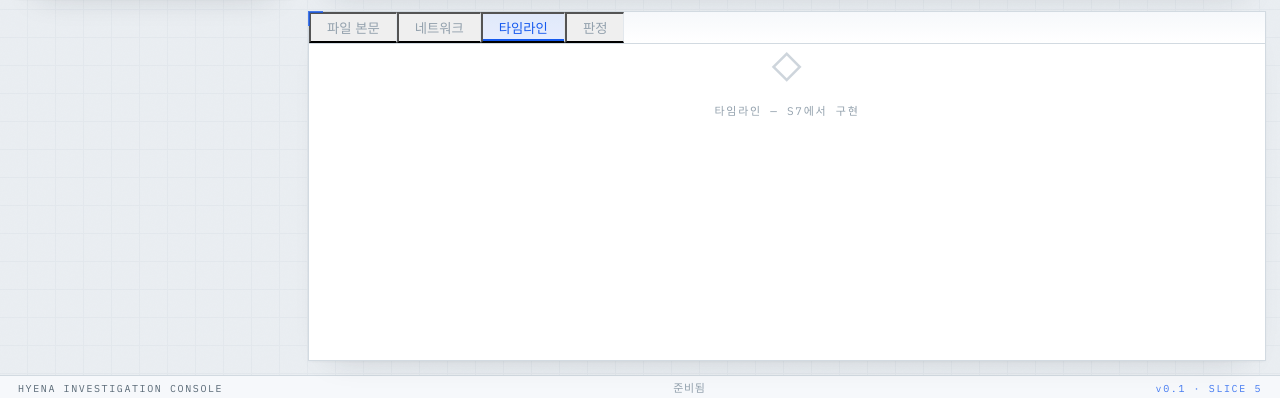
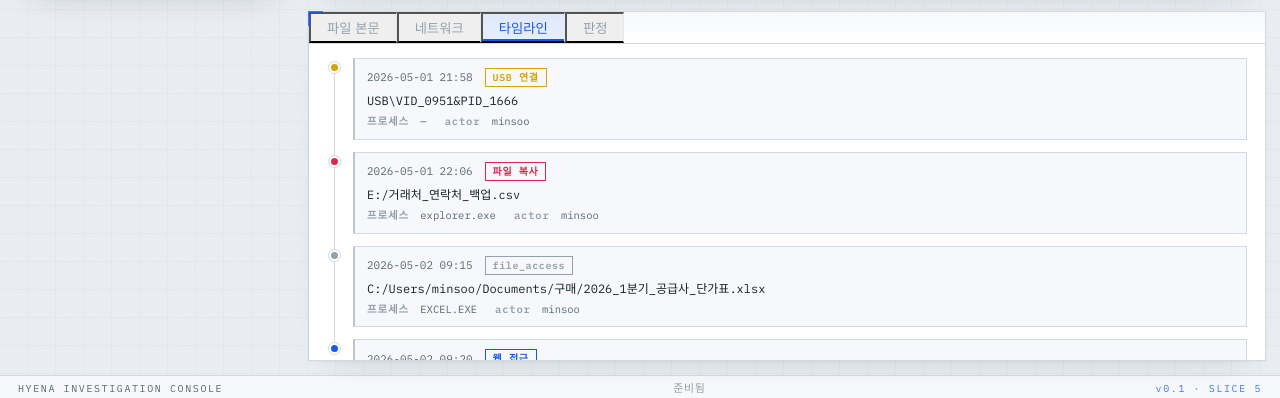
Before and after one commit to yoonmo01/AUTH, a React (Vite) app in the folder frontend/: page / in a window 1280 px wide. Both pictures are taken after a click on the button "타임라인". Shown: the part 399-797 px from the top of the page. Built offline with nearby package versions, Linux system fonts and the light colour scheme; no server answers; a web font is replaced by a local one.

Commit message:
[S7] 완료

```diff
--- a/frontend/src/App.css
+++ b/frontend/src/App.css
@@ -894,6 +894,117 @@ body::after {
 }
 
 /* ============================================================
+   TIMELINE — chronological activity rail
+   ============================================================ */
+
+.tl {
+  list-style: none;
+  width: 100%;
+  padding: 14px 18px;
+}
+
+.tl__item {
+  display: flex;
+  gap: 12px;
+  align-items: stretch;
+}
+
+.tl__rail {
+  position: relative;
+  flex: none;
+  width: 14px;
+  display: flex;
+  justify-content: center;
+}
+
+/* connector line through the dot column */
+.tl__rail::before {
+  content: '';
+  position: absolute;
+  top: 0;
+  bottom: 0;
+  width: 1px;
+  background: var(--line);
+}
+
+.tl__item:first-child .tl__rail::before {
+  top: 9px;
+}
+.tl__item:last-child .tl__rail::before {
+  bottom: calc(100% - 9px);
+}
+
+.tl__dot {
+  position: relative;
+  z-index: 1;
+  width: 11px;
+  height: 11px;
+  margin-top: 4px;
+  border-radius: 50%;
+  border: 2px solid var(--panel);
+  box-shadow: 0 0 0 1px var(--line);
+}
+
+.tl__card {
+  flex: 1;
+  min-width: 0;
+  margin-bottom: 12px;
+  padding: 9px 12px;
+  background: var(--panel-2);
+  border: 1px solid var(--line);
+  border-left: 2px solid var(--line-hot);
+}
+
+.tl__head {
+  display: flex;
+  align-items: center;
+  gap: 12px;
+  margin-bottom: 5px;
+}
+
+.tl__time {
+  font-family: var(--f-mono);
+  font-size: 11px;
+  font-variant-numeric: tabular-nums;
+  color: var(--ink-dim);
+}
+
+.tl__type {
+  padding: 1px 7px;
+  border: 1px solid;
+  font-family: var(--f-mono);
+  font-size: 10px;
+  font-weight: 600;
+  letter-spacing: 0.06em;
+}
+
+.tl__target {
+  font-family: var(--f-mono);
+  font-size: 12px;
+  color: var(--ink);
+  white-space: nowrap;
+  overflow: hidden;
+  text-overflow: ellipsis;
+}
+
+.tl__meta {
+  display: flex;
+  flex-wrap: wrap;
+  gap: 4px 18px;
+  margin-top: 4px;
+  font-family: var(--f-mono);
+  font-size: 10.5px;
+  color: var(--ink-dim);
+}
+
+.tl__cell b {
+  color: var(--ink-faint);
+  font-weight: 600;
+  letter-spacing: 0.08em;
+  margin-right: 5px;
+}
+
+/* ============================================================
    FOOTER — status strip
    ============================================================ */
 
--- a/frontend/src/components/ContentViewer.tsx
+++ b/frontend/src/components/ContentViewer.tsx
@@ -2,6 +2,7 @@ import { useState } from 'react'
 import { useQuery } from '@tanstack/react-query'
 import { fetchFileContent } from '../api/client'
 import { NetworkViewer } from './NetworkViewer'
+import { TimelineViewer } from './TimelineViewer'
 import { sanitizeHtml } from '../sanitizeHtml'
 import { formatSize, formatDate } from '../format'
 import type { FileContent, FileRecord } from '../types'
@@ -79,12 +80,12 @@ export function ContentViewer({ selectedFile }: Props) {
           )
         ) : tab === 1 ? (
           <NetworkViewer />
+        ) : tab === 2 ? (
+          <TimelineViewer />
         ) : (
           <div className="ph">
             <span className="ph__mark" aria-hidden="true">◇</span>
-            <span className="ph__txt">
-              {TABS[tab]} — {tab === 2 ? 'S7' : 'S9'}에서 구현
-            </span>
+            <span className="ph__txt">{TABS[tab]} — S9에서 구현</span>
           </div>
         )}
       </div>
--- /dev/null
+++ b/frontend/src/components/TimelineViewer.tsx
@@ -0,0 +1,87 @@
+import { useMemo } from 'react'
+import { useQuery } from '@tanstack/react-query'
+import { fetchTimeline } from '../api/client'
+import { formatDate } from '../format'
+import type { ActivityEvent } from '../types'
+
+// Event-type → color/label. Unknown types fall back to gray.
+const EVENT_META: Record<string, { label: string; color: string }> = {
+  file_copy: { label: '파일 복사', color: '#e0274a' },
+  file_move: { label: '파일 이동', color: '#e0274a' },
+  file_delete: { label: '파일 삭제', color: '#9c1029' },
+  email_send: { label: '이메일 발송', color: '#c2790b' },
+  usb_connect: { label: 'USB 연결', color: '#d6a400' },
+  web_access: { label: '웹 접근', color: '#1559ee' },
+}
+
+function metaFor(eventType: string): { label: string; color: string } {
+  return EVENT_META[eventType] ?? { label: eventType, color: '#93a1ad' }
+}
+
+function targetOf(ev: ActivityEvent): string {
+  return ev.target_path ?? ev.url ?? ev.filename ?? '—'
+}
+
+function TimelineRow({ ev }: { ev: ActivityEvent }) {
+  const { label, color } = metaFor(ev.event_type)
+  return (
+    <li className="tl__item">
+      <div className="tl__rail">
+        <span className="tl__dot" style={{ background: color }} />
+      </div>
+      <div className="tl__card">
+        <div className="tl__head">
+          <span className="tl__time">{formatDate(ev.event_at)}</span>
+          <span className="tl__type" style={{ color, borderColor: color }}>
+            {label}
+          </span>
+        </div>
+        <div className="tl__target" title={targetOf(ev)}>
+          {targetOf(ev)}
+        </div>
+        <div className="tl__meta">
+          <span className="tl__cell">
+            <b>프로세스</b> {ev.process_name ?? '—'}
+          </span>
+          <span className="tl__cell">
+            <b>actor</b> {ev.actor ?? '—'}
+          </span>
+        </div>
+      </div>
+    </li>
+  )
+}
+
+export function TimelineViewer() {
+  const { data, isLoading, isError } = useQuery<ActivityEvent[]>({
+    queryKey: ['timeline'],
+    queryFn: () => fetchTimeline(),
+  })
+
+  // Chronological order; events without a timestamp sink to the bottom.
+  const events = useMemo(() => {
+    return [...(data ?? [])].sort((a, b) => {
+      if (!a.event_at) return 1
+      if (!b.event_at) return -1
+      return a.event_at.localeCompare(b.event_at)
+    })
+  }, [data])
+
+  if (isError) {
+    return <div className="table__msg">타임라인 조회 실패 — 백엔드 응답을 확인하세요</div>
+  }
+  if (isLoading || !data) {
+    return <div className="table__msg">타임라인 불러오는 중…</div>
+  }
+  if (events.length === 0) {
+    return <div className="table__msg">표시할 활동 이벤트가 없습니다</div>
+  }
+
+  return (
+    <ul className="tl">
+      {events.map((ev) => (
+        <TimelineRow key={ev.id} ev={ev} />
+      ))}
+    </ul>
+  )
+}
```
